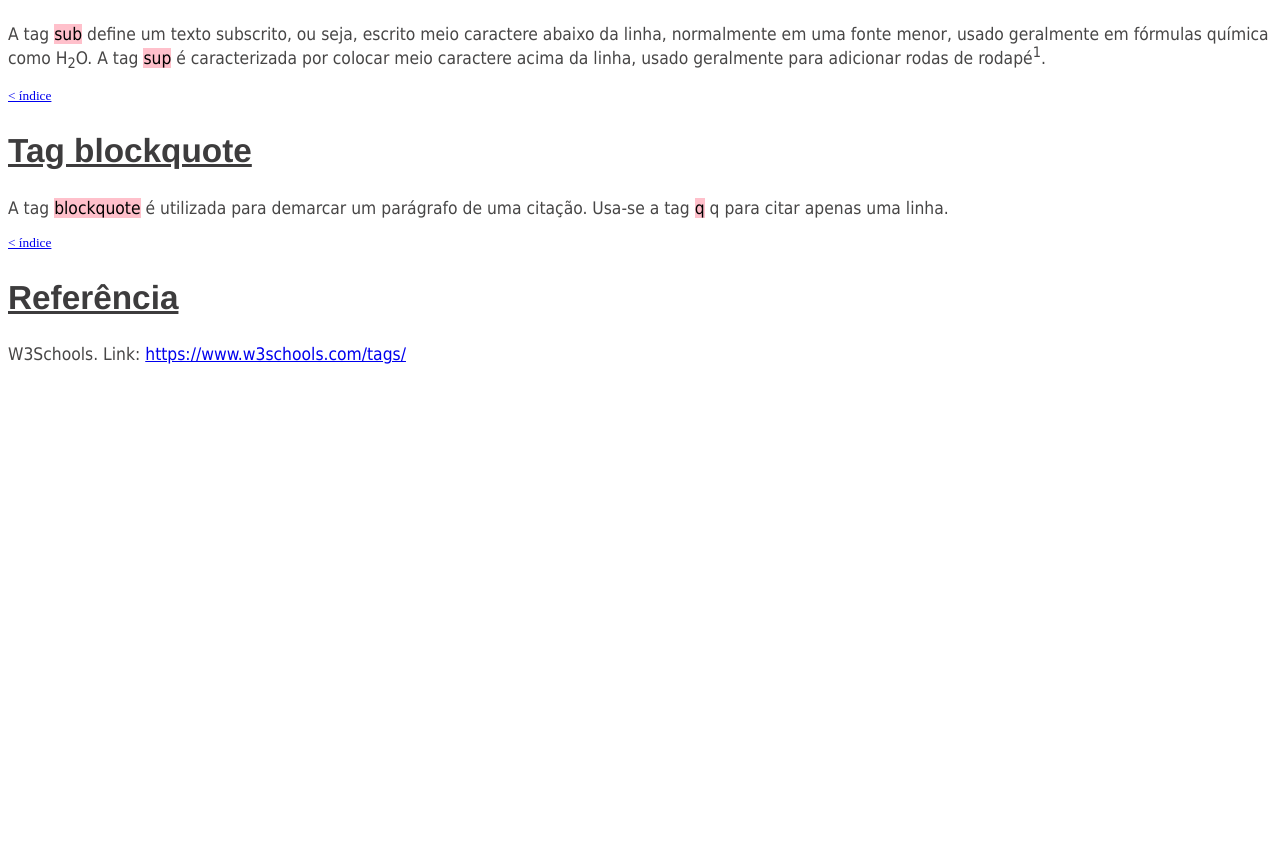
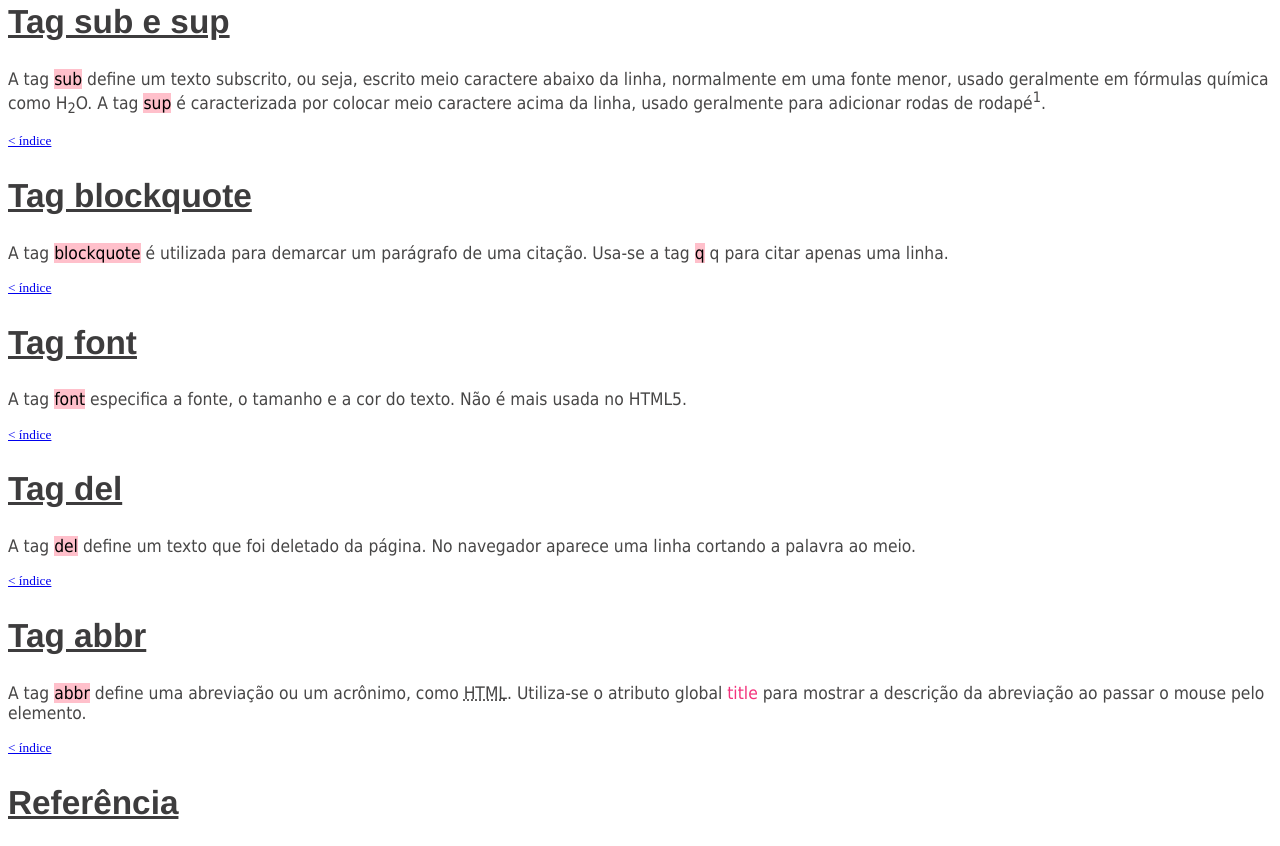
Before and after one commit to karinaluz1/desafio-html-dio, a plain HTML site: page index.html in a window 1280 px wide. Shown: the part 1946-2792 px from the top of the page. Before the commit the page ends 2328 px from the top, so only its background shows below. Drawn offline with Linux system fonts and the light colour scheme.

Commit message:
adicionei três novas tags

```diff
--- a/index.html
+++ b/index.html
@@ -69,8 +69,17 @@
           <a href="#bq">Tag blockquote</a>
       </li>
       <li>
+        <a href="#font">Tag font</a>
+      </li>
+      <li>
+        <a href="#del">Tag del</a>
+      </li>
+      <li>
+        <a href="#abbr">Tag abbr</a>
+      </li>
+      <li>
         <a href="#ref">Referência</a>
-    </li>
+      </li>
     </ul>
 
       <h2 id="h1"><u>Tag h1 - h6</u></h2>
@@ -121,6 +130,18 @@
       <p>A tag <mark style="background: pink;">blockquote</mark> é utilizada para demarcar um parágrafo de uma citação. Usa-se a tag <mark style="background: pink;">q</mark> q para citar apenas uma linha.</p>
       <small><a href="#voltar">< índice</a></small>
 
+      <h2 id="font"><u>Tag font</u></h2>
+      <p>A tag <mark style="background: pink;">font</mark> especifica a fonte, o tamanho e a cor do texto. Não é mais usada no HTML5.</p>
+      <small><a href="#voltar">< índice</a></small>
+
+      <h2 id="del"><u>Tag del</u></h2>
+      <p>A tag <mark style="background: pink;">del</mark> define um texto que foi deletado da página. No navegador aparece uma linha cortando a palavra ao meio.</p>
+      <small><a href="#voltar">< índice</a></small>
+
+      <h2 id="abbr"><u>Tag abbr</u></h2>
+      <p>A tag <mark style="background: pink;">abbr</mark> define uma abreviação ou um acrônimo, como <abbr title="Hypertext Markup Language">HTML</abbr>. Utiliza-se o atributo global <mark style="color:rgb(243, 50, 124); background: none;">title</mark> para mostrar a descrição da abreviação ao passar o mouse pelo elemento.</p>
+      <small><a href="#voltar">< índice</a></small>
+
       <h2 id="ref"><u>Referência</u></h2>
       <p>W3Schools. Link: <a href="https://www.w3schools.com/tags/" target="_blank">https://www.w3schools.com/tags/</a></p>
   </body>
```
